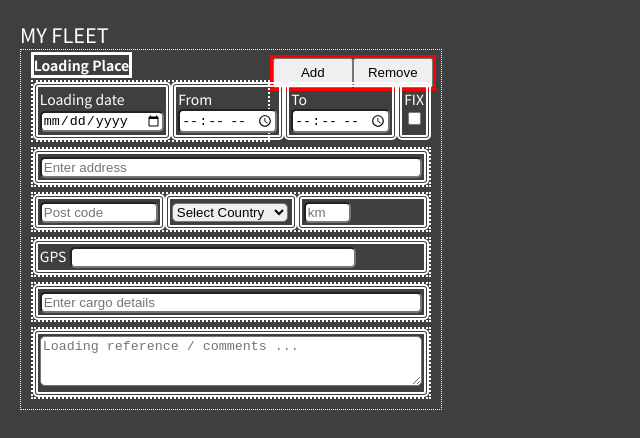
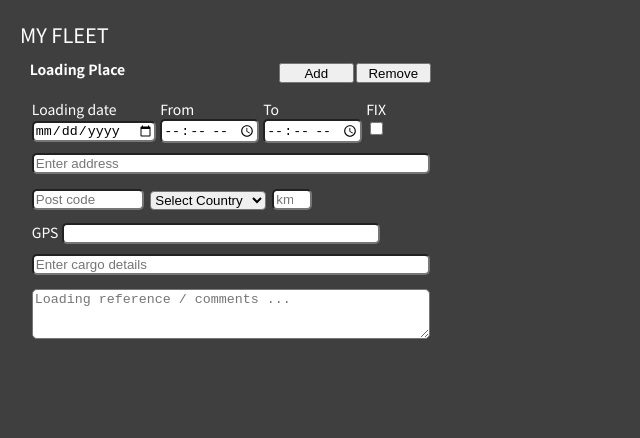
Before and after one commit to Alexit0/myfleet, a React (Create React App) app: page / in a window 1280 px wide. Shown: the top 438 px of the page, without its empty margins (0-640 px from the left). Built offline with nearby package versions, Linux system fonts and the light colour scheme.

Commit message:
modify css

```diff
--- a/src/components/Country.js
+++ b/src/components/Country.js
@@ -6,7 +6,7 @@ const Country = () => {
   return (
     <form className={classes.form}>
       {/* <label>Country</label> */}
-      <select className={classes.input}>
+      <select className={classes.country}>
         <option value="none" selected disabled hidden>
           Select Country
         </option>
--- a/src/components/Input.module.css
+++ b/src/components/Input.module.css
@@ -1,6 +1,6 @@
 .form {
     position: relative;
-    border: double 5px;
+    /* border: double 5px; */
     text-align: left;
     width: 100%;
     border-radius: 5px;
@@ -22,13 +22,17 @@ label {
 
 .postcode {
     border-radius: 5px;
-    display: inline;
     width: 100%;
+}
+
+.country {
+    border-radius: 4px;
+    margin: 3px 2px;
 }
 
 .coordinates {
     border-radius: 5px;
-    width: 75%;
+    width: 80%;
 }
 
 .address {
@@ -38,7 +42,7 @@ label {
 
 .distance {
     border-radius: 5px;
-    width: 40%;
+    width: 40px;
 }
 
 .cargo {
--- a/src/components/LoadingForm.js
+++ b/src/components/LoadingForm.js
@@ -23,35 +23,39 @@ const LoadingForm = () => {
 
   return (
     <form className={classes.form}>
-      <label className={classes.label}>
-        <strong>Loading Place</strong>
-      </label>
-      <div className={classes.buttons}>
-        <button onClick={handleAddUnloading}>Add</button>
-        <button onClick={handleRemoveUnloading}>Remove</button>
+      <div className={classes["label-bar"]}>
+        <label>
+          <strong>Loading Place</strong>
+        </label>
+        <div className={classes.buttons}>
+          <button onClick={handleAddUnloading}>Add</button>
+          <button onClick={handleRemoveUnloading}>Remove</button>
+        </div>
       </div>
 
-      <div className={classes.section}>
+      <div className={classes.date}>
         <Date dateTitle="Loading date" />
         <Time timeTitle="From " />
         <Time timeTitle="To " />
         <FixedTerm />
       </div>
-      <div className={classes.section}>
+
+      <div className={classes.address1}>
         <Address addressTitle="Loading Address" />
       </div>
+
       <div className={classes.address2}>
         <PostCode />
         <Country />
         <Distance />
       </div>
-      <div className={classes.section}>
+      <div className={classes.coordinates}>
         <Coordinates />
       </div>
-      <div className={classes.section}>
+      <div className={classes.cargo}>
         <Cargo />
       </div>
-      <div className={classes.section}>
+      <div className={classes.ref}>
         <Ref refTitle="Loading Reference" />
       </div>
     </form>
--- a/src/components/LoadingForm.module.css
+++ b/src/components/LoadingForm.module.css
@@ -1,37 +1,57 @@
+button {
+    /* border-radius: 5px; */
+    margin: 4px 1px;
+    height: 20px;
+    width: 75px;
+}
+
 .form {
-    border: dotted 1px;
+    /* border: dotted 1px; */
     width: 34%;
     padding: 0.3rem;
 }
 
-.section {
-    border: dotted 2px;
+.label-bar {
+    /* border: dotted 2px; */
+    margin: 5px;
+    display: flex;
+    justify-content: space-between;
+}
+
+.date {
+    /* border: solid 1px; */
+    display: flex;
+    margin: 5px;
+    float: left;
+}
+
+.address1 {
+    /* border: solid 1px; */
+    clear: both;
+    margin: 5px;
+
+}
+
+.address2 {
+    /* border: dotted 2px; */
+    margin: 5px;
+    display:flex;
+    float: left;
+}
+
+.coordinates {
+    clear: both;
+    display: block;
+    justify-content: center;
+    margin: 5px;
+}
+
+.cargo {
     display: flex;
     margin: 5px;
 }
 
-.address2 {
-    border: dotted 2px;
-    margin: 5px;
+.ref {
     display: flex;
+    margin: 10px 5px;
 }
-
-.label {
-    display: inline;
-    /* padding: 0.3rem; */
-    margin: 5px;
-    border: solid;
-
-}
-
-button {
-    /* border-radius: 5px; */
-    height: 30px;
-    width: 80px;
-}
-
-.buttons {
-    border: solid red;
-    float: right;
-    /* display: contents; */
-}
```
